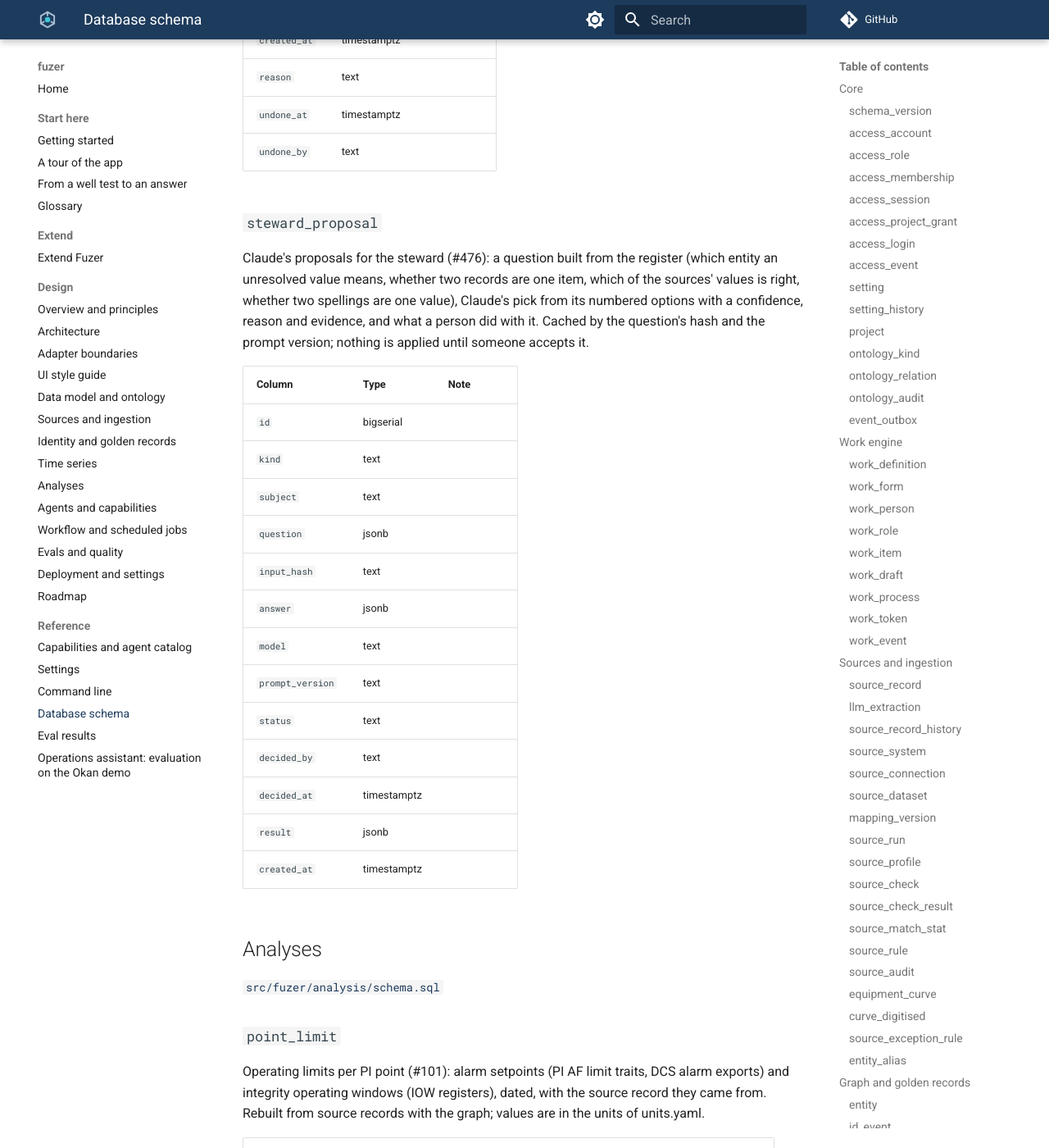
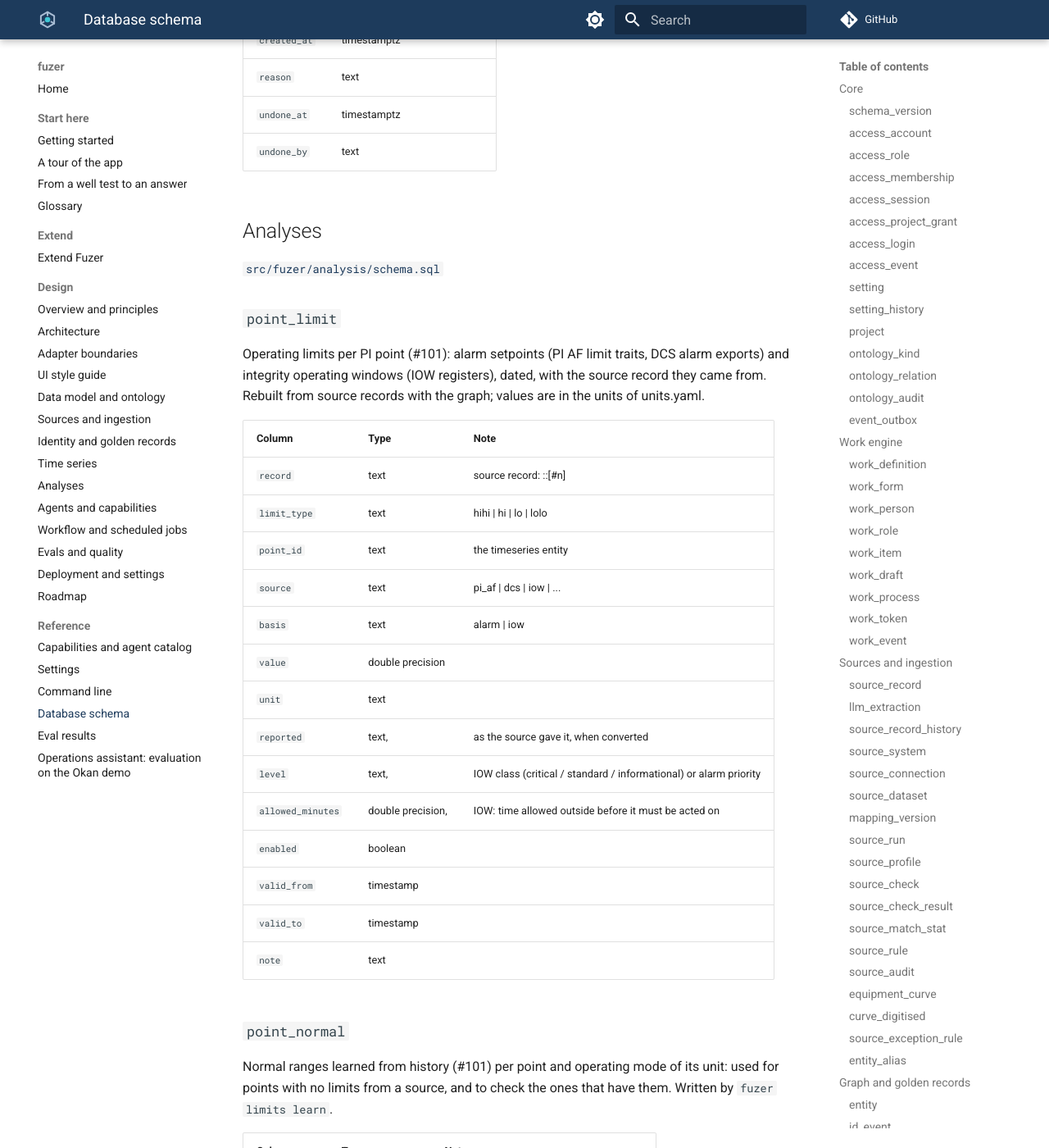
Before and after one commit to areed145/fuzer, an MkDocs documentation site: the page built from docs/schema.md, in a window 1280 px wide and 1400 px high, scrolled down 34667 px. Shown: the whole window at 82% size. Built offline with MkDocs 1.6.1 and Material for MkDocs 9.7.7, drawn with Linux system fonts in a browser that asks for light colours; comment, search, counter and statistics services are not loaded.

```diff
--- a/docs/schema.md
+++ b/docs/schema.md
@@ -905,26 +905,6 @@ Values a steward set across many entities at once (#476: one spelling for a manu
 | `undone_at` | timestamptz |  |
 | `undone_by` | text |  |
 
-### `steward_proposal`
-
-Claude's proposals for the steward (#476): a question built from the register (which entity an unresolved value means, whether two records are one item, which of the sources' values is right, whether two spellings are one value), Claude's pick from its numbered options with a confidence, reason and evidence, and what a person did with it. Cached by the question's hash and the prompt version; nothing is applied until someone accepts it.
-
-| Column | Type | Note |
-|---|---|---|
-| `id` | bigserial |  |
-| `kind` | text |  |
-| `subject` | text |  |
-| `question` | jsonb |  |
-| `input_hash` | text |  |
-| `answer` | jsonb |  |
-| `model` | text |  |
-| `prompt_version` | text |  |
-| `status` | text |  |
-| `decided_by` | text |  |
-| `decided_at` | timestamptz |  |
-| `result` | jsonb |  |
-| `created_at` | timestamptz |  |
-
 ## Analyses
 
 [`src/fuzer/analysis/schema.sql`](https://github.com/areed145/fuzer/tree/main/src/fuzer/analysis/schema.sql)
```
